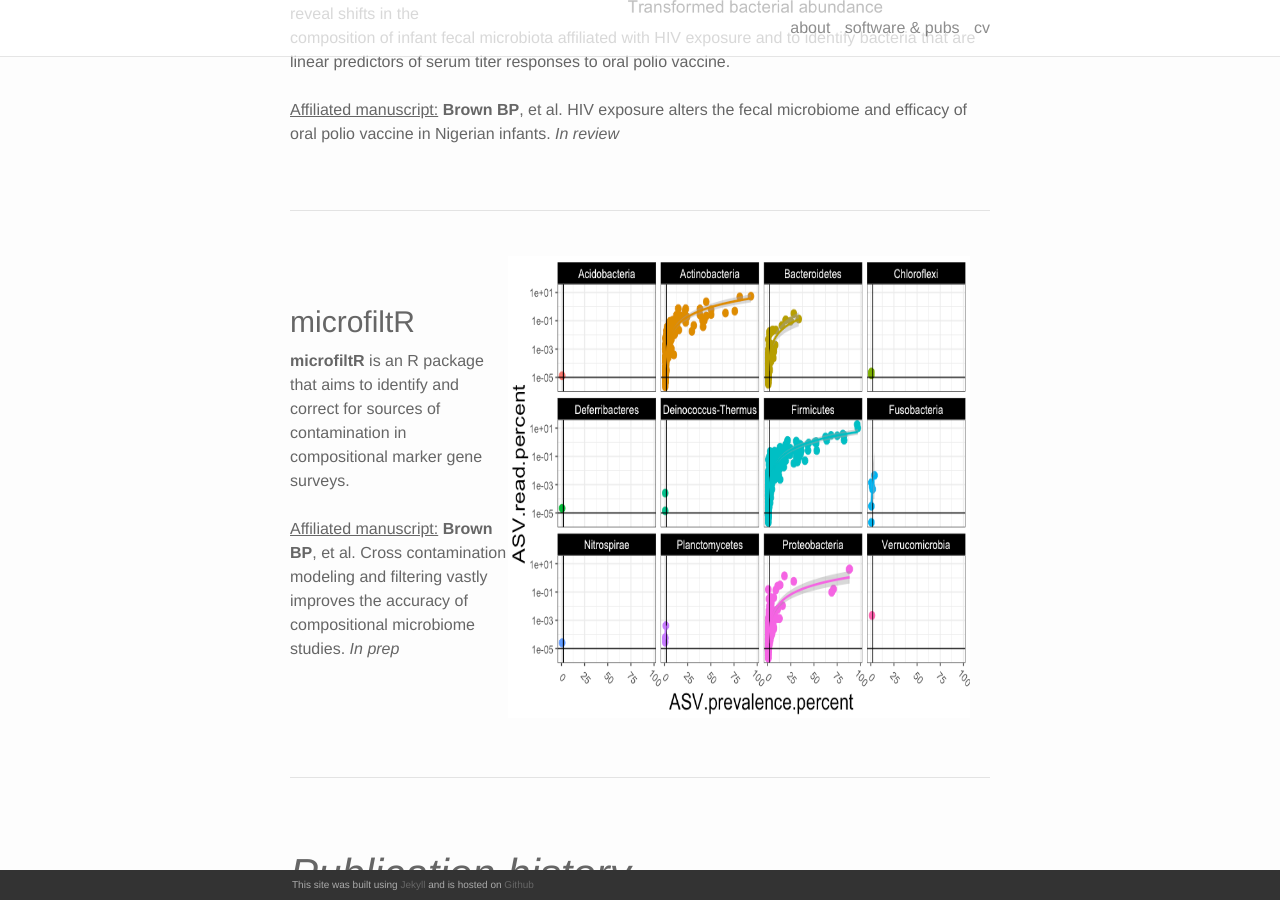
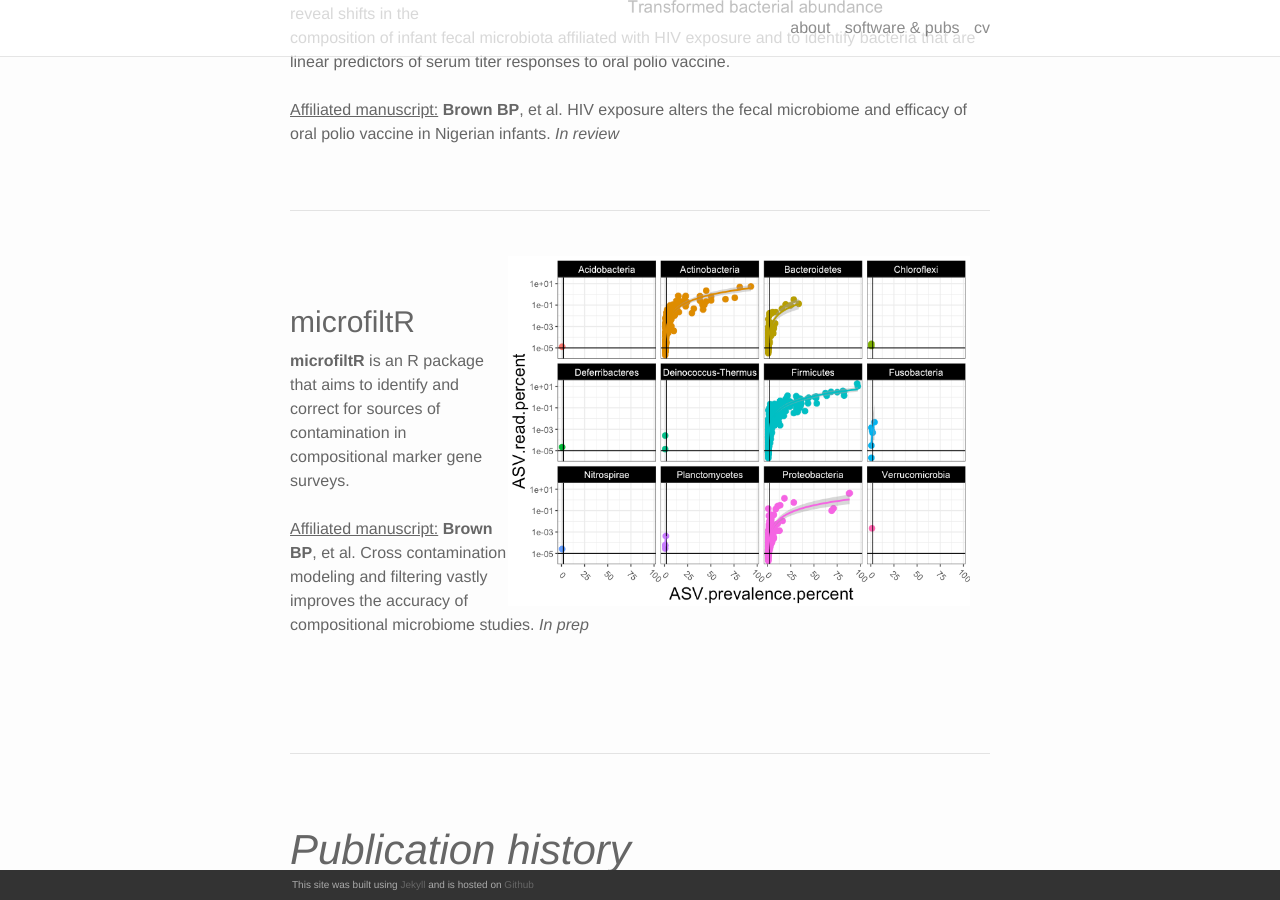
Before and after one commit to itsmisterbrown/legacy.itsmisterbrown.github.io, a Jekyll site: the page built from software.md, in a window 1280 px wide and 900 px high, scrolled down 644 px. Built offline with Jekyll 4.4.1, drawn with Linux system fonts in a browser that asks for light colours; nearby versions of some CDN libraries.

Commit message:
Update software.md

```diff
--- a/software.md
+++ b/software.md
@@ -21,7 +21,7 @@ title: software & pubs
 
 
 <!-- microfiltR -->
-<img src="/img/glm_asv_stats.png" width = "462" height = "462" align = "right" style = "margin: 0px 20px 0px 0px">
+<img src="/img/glm_asv_stats.png" width = "462" height = "350" align = "right" style = "margin: 0px 20px 0px 0px">
 <br>
 <h3>microfiltR</h3>
 <b>microfiltR</b> is an R package that aims to identify and correct for sources of contamination in compositional marker gene surveys. <br>
```
